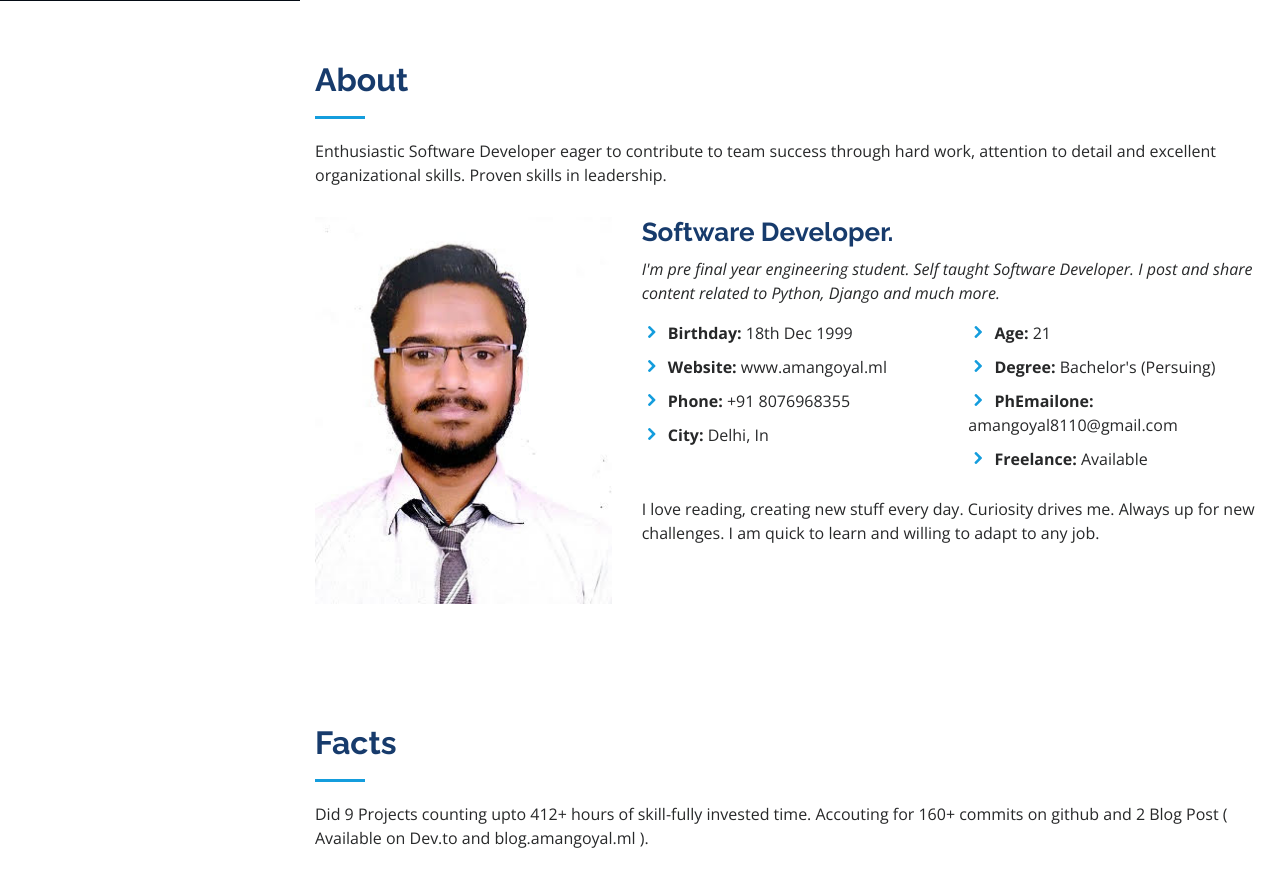
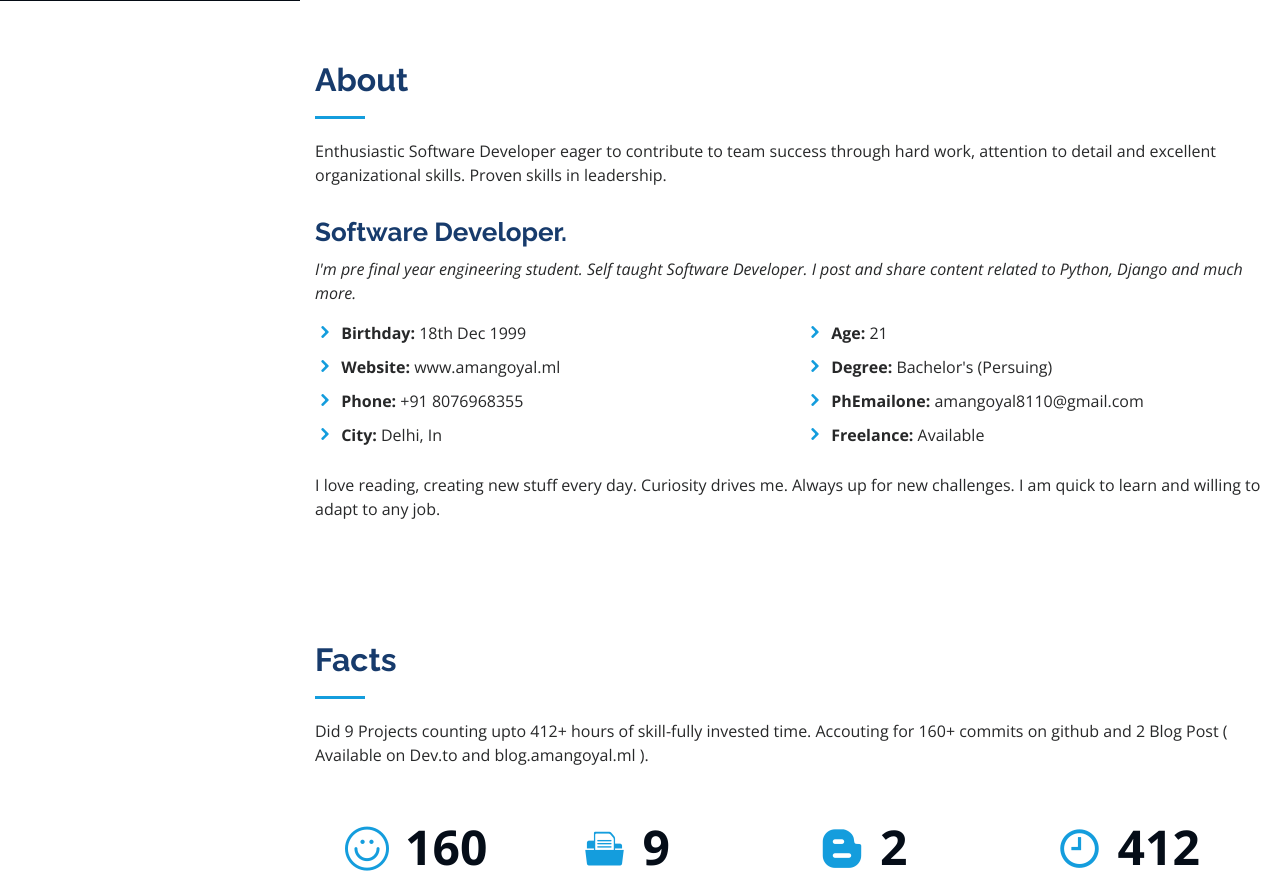
Before and after one commit to goyal-aman/portfolio, a Django app: page / in a window 1280 px wide. Shown: the part 799-1677 px from the top of the page. Run offline with Django 3.2, Linux system fonts and the light colour scheme; some libraries are stand-ins or nearby versions.

Commit message:
about sectn prof-img only shows when left pane is hidden

```diff
--- a/landingpage/static/landingpage/css/style.css
+++ b/landingpage/static/landingpage/css/style.css
@@ -1100,3 +1100,14 @@ section {
 .social-icons .social-icon:hover {
   background-color: #149ddd;
 }
+
+/* to hide profile image in about section in desktop */
+@media screen and (min-width: 1200px) {
+
+  /* USE THESE CLASSES TO HIDE CONTENT ON MOBILE */
+ .mobile-hide {
+    display: none !important;
+    align-items: center;
+ }
+
+}
--- a/landingpage/templates/landingpage/index.html
+++ b/landingpage/templates/landingpage/index.html
@@ -35,10 +35,10 @@
         </div>
 
         <div class="row">
-          <div class="col-lg-4" data-aos="fade-in">
+          <div class="mobile-hide col-md-4 col-lg-4" data-aos="fade-in">
             <img src="{% static 'landingpage/img/aman-profile-img.jpg' %}" class="img-fluid" alt="">
           </div>
-          <div class="col-lg-8 pt-4 pt-lg-0 content" data-aos="fade-in">
+          <div class="col-xl-12 col-lg-8 col-md-8 pt-4 pt-lg-0 content" data-aos="fade-in">
             <h3>Software Developer.</h3>
             <p class="font-italic">
               I'm pre final year engineering student. Self taught Software Developer. I post and share content related
```
